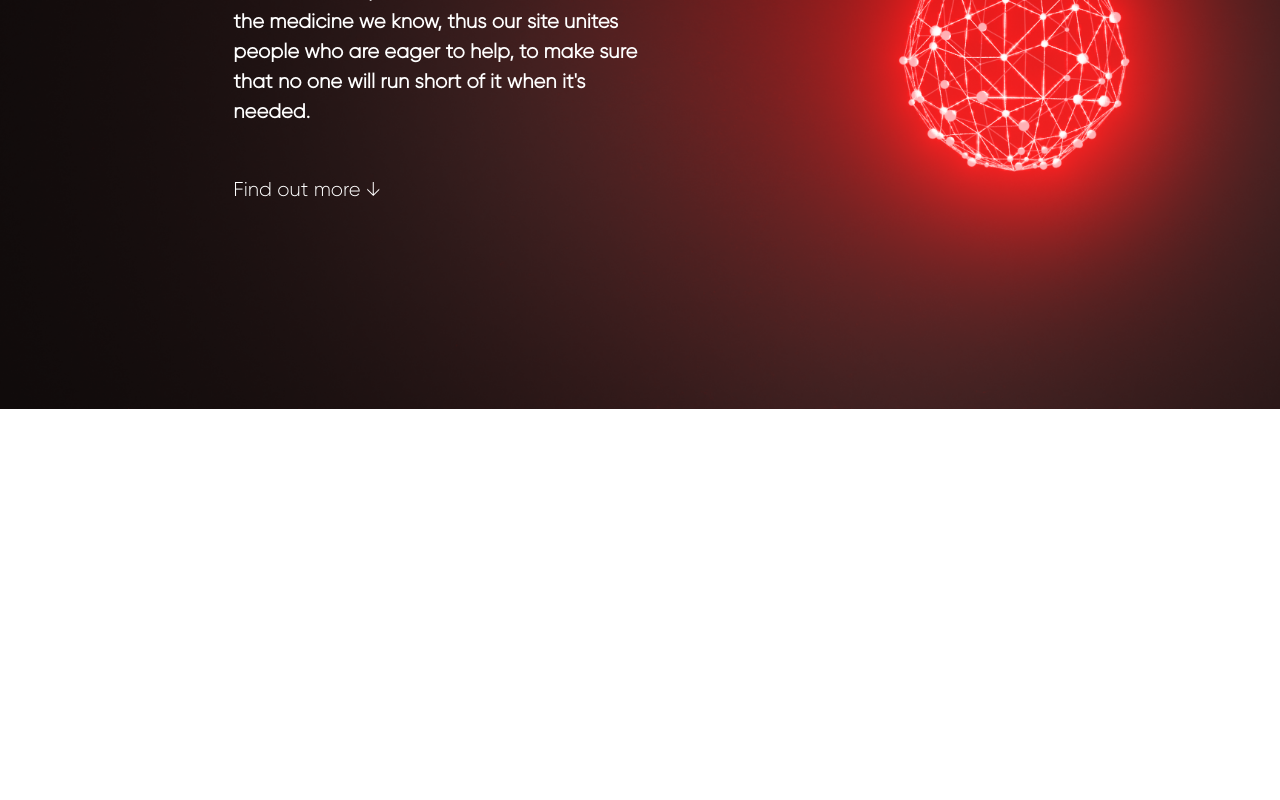
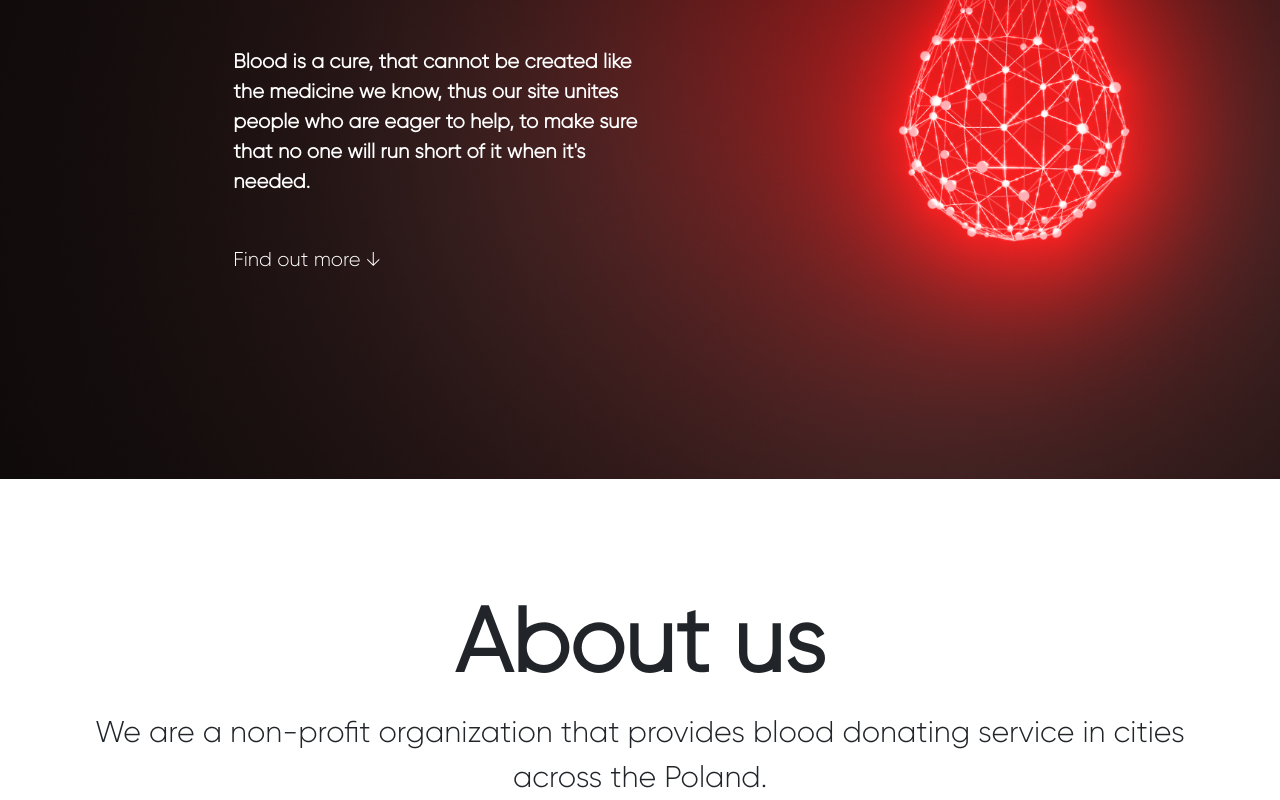
Before and after one commit to olekgolus11/angular-school-website, an Angular app: page / in a window 1280 px wide. Shown: the part 391-1191 px from the top of the page. Before the commit the page ends 800 px from the top, so only its background shows below. Built offline with nearby package versions, Linux system fonts and the light colour scheme.

Commit message:
adding about us

```diff
--- a/src/app/app.component.html
+++ b/src/app/app.component.html
@@ -20,11 +20,12 @@
     margin-bottom: auto;
     font-size: 26px;
   }
+
   .banner
   {
     height: 100vh;
     width: 100%;
-    background:url("assets/wwwblood.png") ;
+    background: url("assets/wwwblood.png");
     background-position: center;
     background-size: cover;
     background-repeat: no-repeat;
@@ -34,7 +35,7 @@
 <!---->
 <!--HEADER-->
 <!---->
-<div class="topbar" style="position: absolute;">
+<div class="topbar" style="position: sticky;">
   <div class="container">
     <div class="row align-items-center">
       <div class="col-1">
@@ -65,9 +66,18 @@
   <div class="row offset-2">
     <div class="col-5">
       <div style="margin-top: 45%"></div>
-      <span style="color:white; font-weight: bolder; font-size: 120px">do<span style="color: #d10d25">Nation</span></span><br>
+      <span style="color:white; font-weight: bolder; font-size: 120px">do<span
+        style="color: #d10d25">Nation</span></span><br>
       <span style="color: white; font-weight: bold; font-size: 20px">Blood is a cure, that cannot be created like the medicine we know, thus our site unites people who are eager to help, to make sure that no one will run short of it when it's needed.</span><br><br><br>
       <span style="color: white;  font-size: 20px">Find out more ↓</span>
     </div>
   </div>
 </div>
+<!---->
+<!--ABOUT US-->
+<!---->
+<br><br><br><br>
+<div class="text-center container">
+  <span style="font-size: 90px; font-weight: bold">About us</span><br>
+  <span style="font-size: 30px">We are a non-profit organization that provides blood donating service in cities across the Poland.</span>
+</div>
```
